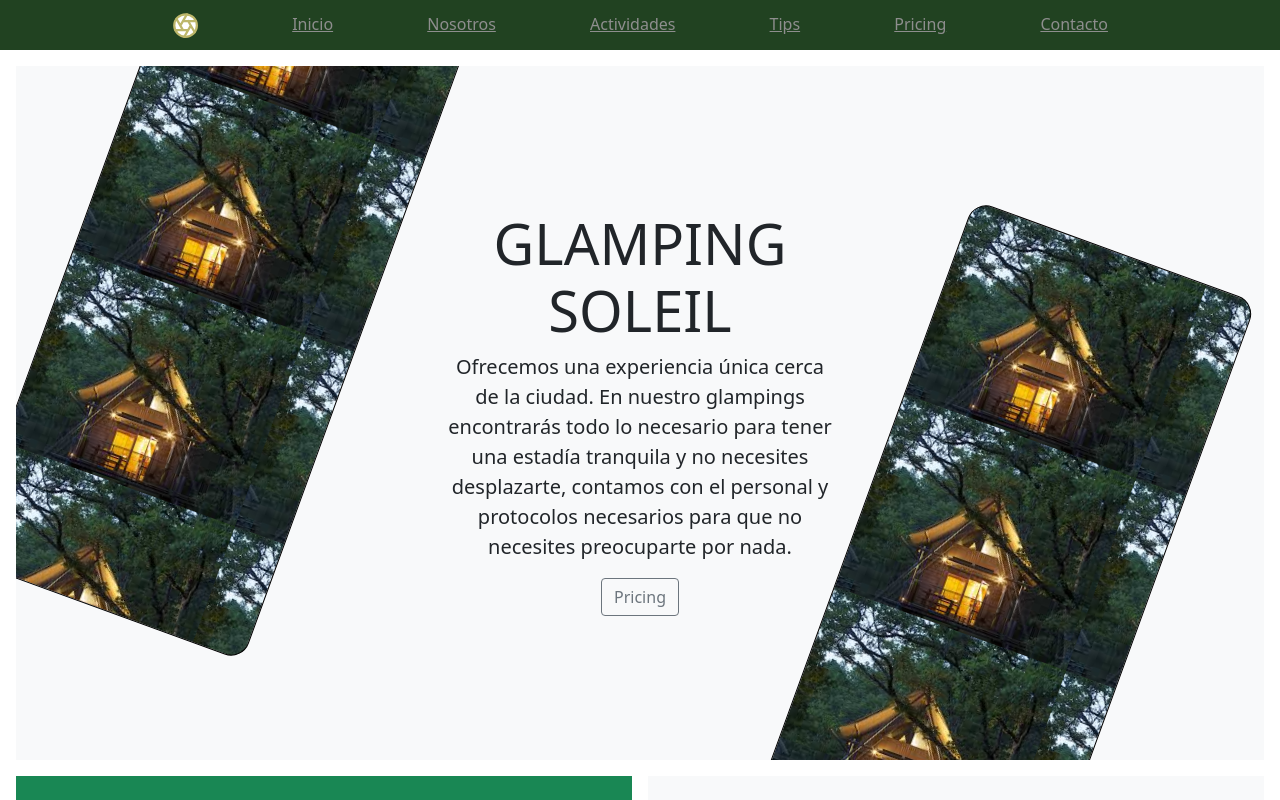
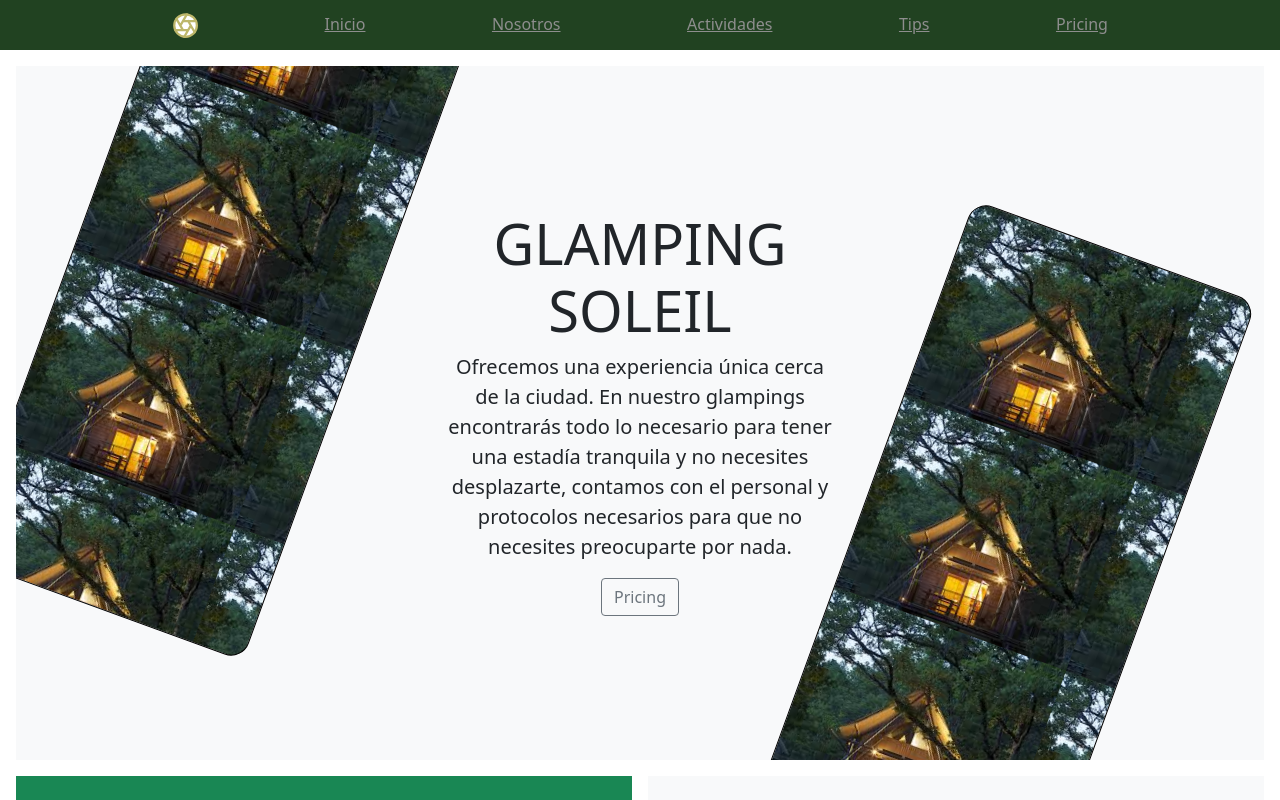
Before and after one commit to miguelmr0430/cuartaentrega, a website: page INICIO/index.html in a window 1280 px wide. Shown: the top 800 px of the page. Drawn offline with Linux system fonts and the light colour scheme.

Commit message:
Actualicé menu

```diff
--- a/INICIO/index.html
+++ b/INICIO/index.html
@@ -40,7 +40,6 @@
     <a class="py-2 d-none d-md-inline-block" href="C:\Users\Miguel\Visual\CUARTA ENTREGA\BOOTSTRAPS\ACTIVIDADES\actividades.html">Actividades</a>
     <a class="py-2 d-none d-md-inline-block" href="C:\Users\Miguel\Visual\CUARTA ENTREGA\BOOTSTRAPS\Tips Soleil\tips.html">Tips</a>
     <a class="py-2 d-none d-md-inline-block" href="C:\Users\Miguel\Visual\CUARTA ENTREGA\BOOTSTRAPS\PRICING SOLEIL\pricing.html">Pricing</a>
-    <a class="py-2 d-none d-md-inline-block" href="#">Contacto</a>
   </nav>
 </header>
 
```
